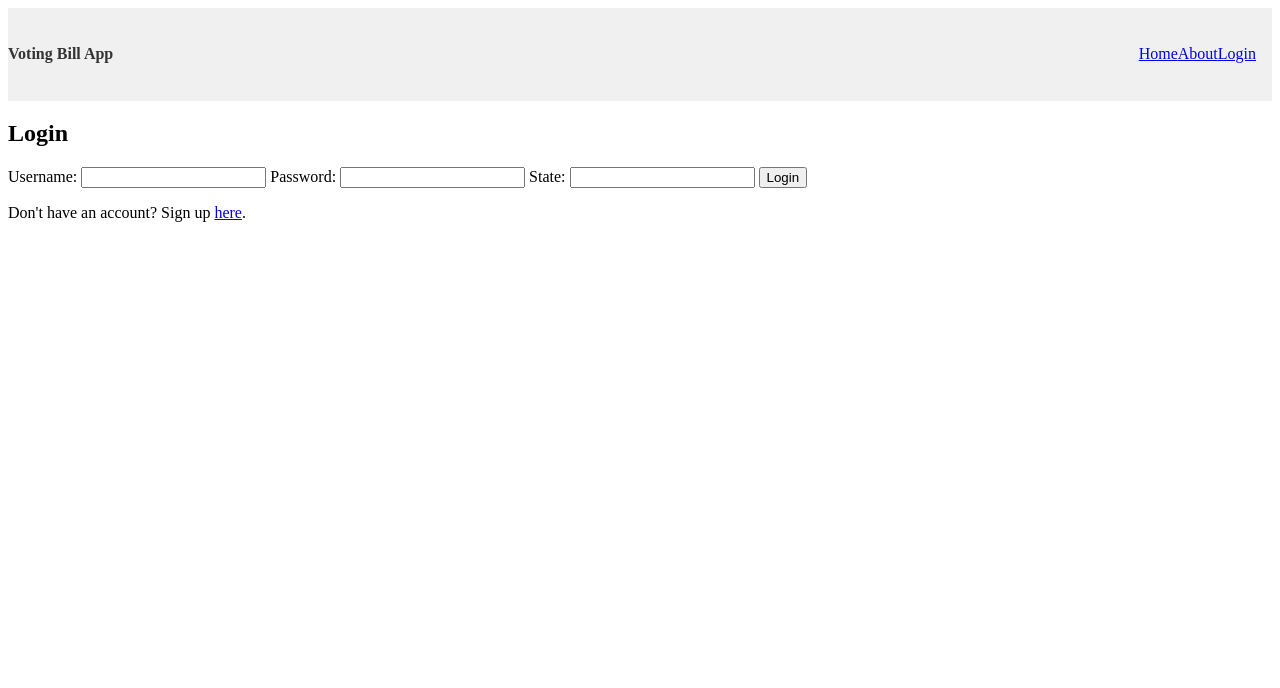
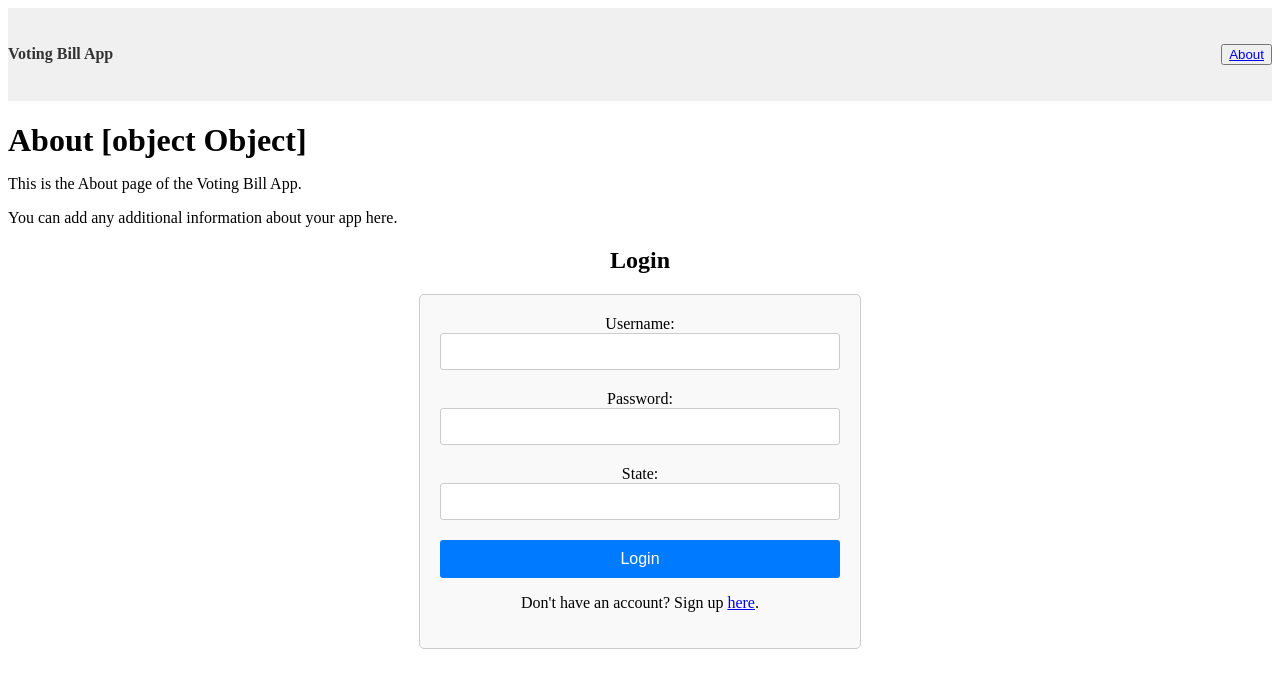
Before and after one commit to StefanSlaczka/USA-Bill-voting-app, a Svelte app: page /about in a window 1280 px wide. Shown: the top 688 px of the page. Built offline with nearby package versions, Linux system fonts and the light colour scheme.

Commit message:
adding some style

```diff
--- a/src/App.svelte
+++ b/src/App.svelte
@@ -4,6 +4,7 @@
   import Navbar from './Components/Navbar.svelte';
   import Voting from './Components/Voting.svelte';
   import UsaMap from './Components/USAMap.svelte';
+  import About from './Components/About.svelte';
   import statesData from './statesData.js'; // Import the states data
 
   let username = '';
@@ -85,14 +86,15 @@
   <Router>
     <!-- Navbar always displayed -->
     <Navbar/>
+    <Route path="/about" component={About} />
 
     <!-- Conditional rendering of content -->
     {#if showContent}
     <h2>Welcome, {username}!</h2>
-  <button type="button" on:click={handleLogout}>Sign Out</button>
-    <Voting state={state} />
+      <button type="button" on:click={handleLogout}>Sign Out</button>
+      <Voting state={state} />
 
-    <UsaMap/>
+      <UsaMap/>
     {/if}
   </Router>
 </div>
@@ -100,48 +102,112 @@
 {#if showContent}
   <h2>Welcome, {username}!</h2>
   <button type="button" on:click={handleLogout}>Sign Out</button>
-{:else}
+  {:else}
   {#if isLogin}
-    <h2>Login</h2>
-    <form on:submit|preventDefault>
-      <label>
+    <h2 class="form-title">Login</h2>
+    <form class="login-form" on:submit|preventDefault>
+      <label class="form-label">
         Username:
-        <input type="text" bind:value={username} />
+        <input class="form-input" type="text" bind:value={username} />
       </label>
 
-      <label>
+      <label class="form-label">
         Password:
-        <input type="password" bind:value={password} />
+        <input class="form-input" type="password" bind:value={password} />
       </label>
 
-      <label>
+      <label class="form-label">
         State:
-        <input type="text" bind:value={state} />
+        <input class="form-input" type="text" bind:value={state} />
       </label>
 
-      <button type="button" on:click={handleLogin}>Login</button>
+      <button class="form-button" type="button" on:click={handleLogin}>Login</button>
       <p>Don't have an account? Sign up <a href="#/" on:click|preventDefault={toggleMode}>here</a>.</p>
     </form>
   {:else}
-    <h2>Sign Up</h2>
-    <form on:submit|preventDefault>
-      <label>
+    <h2 class="form-title">Sign Up</h2>
+    <form class="signup-form" on:submit|preventDefault>
+      <label class="form-label">
         Username:
-        <input type="text" bind:value={username} />
+        <input class="form-input" type="text" bind:value={username} />
       </label>
 
-      <label>
+      <label class="form-label">
         Password:
-        <input type="password" bind:value={password} />
+        <input class="form-input" type="password" bind:value={password} />
       </label>
 
-      <label>
+      <label class="form-label">
         State:
-        <input type="text" bind:value={state} />
+        <input class="form-input" type="text" bind:value={state} />
       </label>
 
-      <button type="button" on:click={handleSignup}>Sign Up</button>
+      <button class="form-button" type="button" on:click={handleSignup}>Sign Up</button>
       <p>Already have an account? Login <a href="#/" on:click|preventDefault={toggleMode}>here</a>.</p>
     </form>
   {/if}
 {/if}
+
+
+<style>
+/* Styles for login/sign-up forms */
+.login-form,
+.signup-form {
+  max-width: 400px;
+  margin: 0 auto;
+  padding: 20px;
+  border: 1px solid #ccc;
+  border-radius: 5px;
+  background-color: #f9f9f9;
+  text-align: center; /* Center align the text */
+}
+
+.form-title {
+  font-size: 24px;
+  margin-bottom: 20px;
+  text-align: center; /* Center align the text */
+}
+
+.form-label {
+  display: block;
+  margin-bottom: 10px;
+}
+
+.form-input {
+  width: 100%;
+  padding: 10px;
+  margin-bottom: 10px;
+  border: 1px solid #ccc;
+  border-radius: 3px;
+  box-sizing: border-box;
+}
+
+.form-button {
+  width: 100%;
+  padding: 10px;
+  border: none;
+  border-radius: 3px;
+  background-color: #007bff;
+  color: #fff;
+  font-size: 16px;
+  cursor: pointer;
+}
+
+.form-button:hover {
+  background-color: #0056b3;
+}
+
+.form-p {
+  margin-top: 10px;
+}
+
+.form-a {
+  color: #007bff;
+  text-decoration: none;
+}
+
+.form-a:hover {
+  text-decoration: underline;
+}
+
+</style>
--- /dev/null
+++ b/src/Components/About.svelte
@@ -0,0 +1,19 @@
+<script>
+    export let name;
+  </script>
+
+  <div>
+    <h1>About {{ name }}</h1>
+    <p>This is the About page of the Voting Bill App.</p>
+    <p>You can add any additional information about your app here.</p>
+  </div>
+
+  <style>
+    h1 {
+      margin-bottom: 1rem;
+    }
+
+    p {
+      margin-bottom: 0.5rem;
+    }
+  </style>
--- a/src/Components/Navbar.svelte
+++ b/src/Components/Navbar.svelte
@@ -1,6 +1,7 @@
 <!-- Navbar.svelte -->
 <script>
   import { Link } from "svelte-routing";
+  import About from "./About.svelte";
 </script>
 
 <div>
@@ -12,15 +13,9 @@
       </div>
       <div class="navbar-menu">
         <div class="navbar-start">
-          <Link to="/" class="navbar-item">Home</Link>
-          <Link to="/about" class="navbar-item">About</Link>
-          <!-- Add more navbar items as needed -->
-        </div>
-        <div class="navbar-end">
-          <div class="navbar-item">
-            <Link to="/login" class="button">Login</Link>
+          <button>
+            <Link to="/about" class="navbar-item">About</Link>
           </div>
-        </div>
       </div>
     </div>
   </nav>
--- a/src/Components/Voting.svelte
+++ b/src/Components/Voting.svelte
@@ -153,6 +153,8 @@
 
 </script>
 
+<div class="container">
+  <div class="left-section">
     <div class="outer_layer">
       <div class="inner_layer">
         <h2>{billDetails ? billDetails.title : "Loading..."}</h2>
@@ -166,40 +168,82 @@
       </div>
       <button class="random_button" on:click={generateRandomBillId} disabled={buttonDisabled}>Generate Random Bill</button>
     </div>
+  </div>
 
+  <div class="right-section">
     <div class="outer_layer">
-  <!-- Show the buttons only when showButtons is true -->
-    <button class="Pass" on:click={handlePass} disabled={state.trim() === ''}>Pass</button>
-    <button class="Push" on:click={handlePush} disabled={state.trim() === ''}>Push</button>
-
       {#if $voteMessage}
       <p>{$voteMessage}</p>
       {/if}
-
-  <p>Push Count: {pushCount}</p>
+      <div class="button-container">
+        <button class="Pass" style="background-color: red;" on:click={handlePass} disabled={state.trim() === ''}>Pass</button>
         <p>Pass Count: {passCount}</p>
       </div>
 
+      <div class="button-container">
+        <button class="Push" style="background-color: green;"  on:click={handlePush} disabled={state.trim() === ''}>Push</button>
+        <p>Push Count: {pushCount}</p>
+      </div>
+    </div>
+  </div>
+</div>
+
 <style>
-  .outer_layer {
+.container {
   display: flex;
-    flex-direction: column;
-    align-items: center;
-    justify-content: center;
-    gap: 10%;
+  justify-content: space-between;
 }
 
-  button {
-    height: 100%;
-    font-size: 180%;
-    border-radius: 30%;
+.left-section,
+.right-section {
+  flex: 1;
 }
 
-  .Pass {
-    background-color: rgb(255, 45, 45);
+.outer_layer {
+  margin-bottom: 20px;
+  padding: 20px;
+  border: 1px solid #ccc;
+  border-radius: 5px;
+  background-color: #f9f9f9;
 }
 
+.button-container {
+  display: inline-block;
+  margin-right: 20px; /* Adjust the margin between buttons and counts */
+}
+
+.inner_layer {
+  margin-bottom: 10px;
+}
+
+.random_button {
+  display: block;
+  margin-top: 10px;
+  padding: 10px 20px;
+  border: none;
+  border-radius: 5px;
+  background-color: #007bff;
+  color: #fff;
+  font-size: 16px;
+  cursor: pointer;
+}
+
+.random_button:hover {
+  background-color: #0056b3;
+}
+
+.Pass,
 .Push {
-    background-color: rgb(4, 255, 4);
+  padding: 10px 20px;
+  border: none;
+  border-radius: 5px;
+  color: #fff;
+  font-size: 16px;
+  cursor: pointer;
+}
+
+.Pass:hover,
+.Push:hover {
+  background-color: #0056b3;
 }
 </style>
```
Lines whose indentation alone changed are shown as unchanged.
